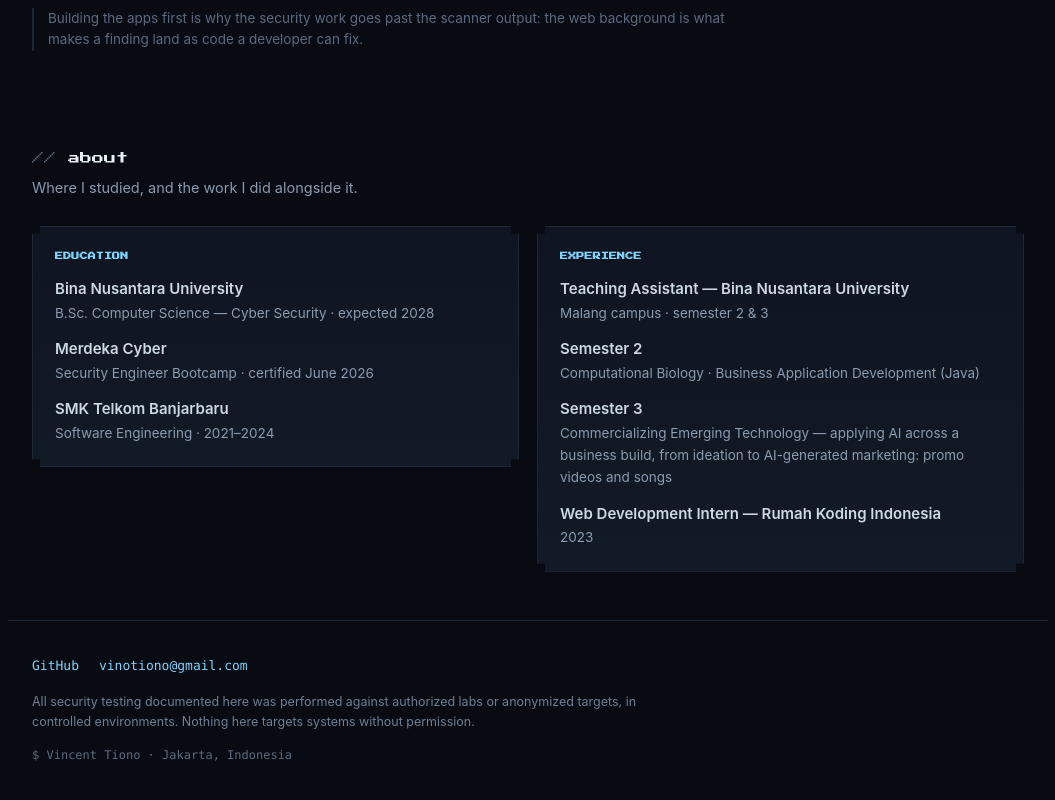
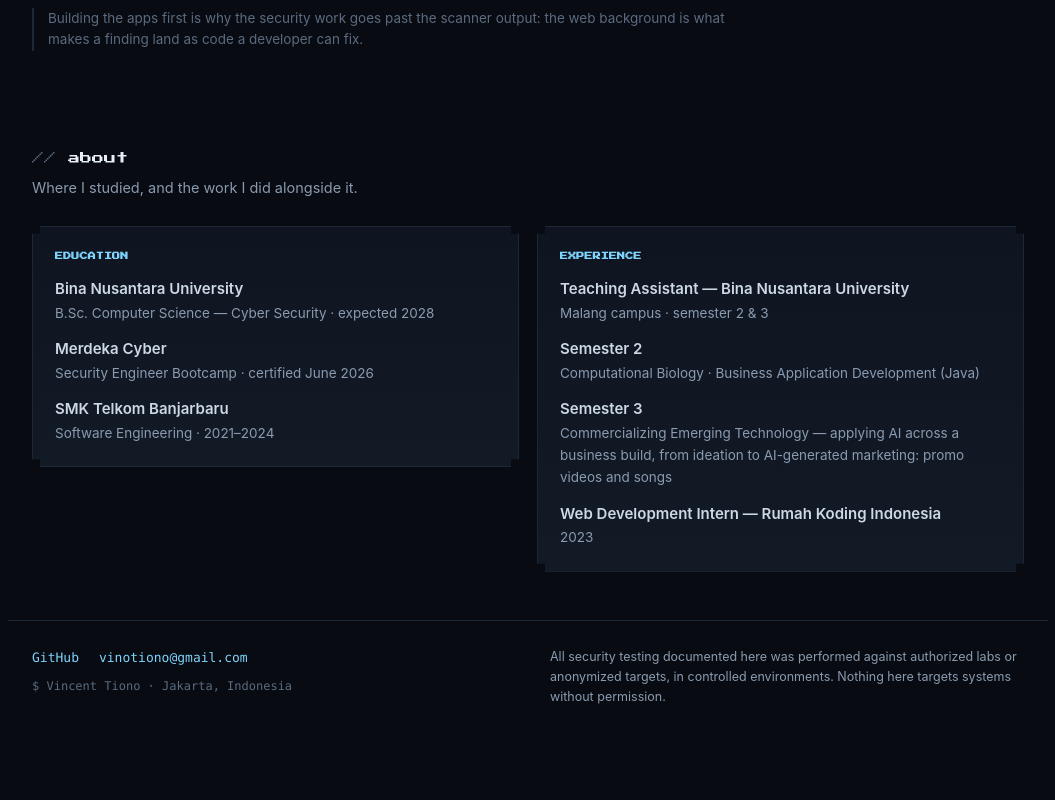
Before and after one commit to Yenmau/Yenmau.github.io, a plain HTML site: page index.html in a window 1280 px wide. Shown: the part 2826-3626 px from the top of the page, without its empty margins (112-1167 px from the left). After the commit the page ends 3567 px from the top, so only its background shows below. Drawn offline with Linux system fonts and the light colour scheme.

Commit message:
Footer: compact two-column layout instead of a tall stacked block

```diff
--- a/index.html
+++ b/index.html
@@ -333,15 +333,19 @@
   </main>
 
   <footer class="footer">
+    <div class="footer-grid">
+      <div class="footer-main">
         <div class="footer-links">
           <a href="https://github.com/Yenmau" target="_blank" rel="noopener">GitHub</a>
           <a href="mailto:vinotiono@gmail.com">vinotiono@gmail.com</a>
+        </div>
+        <p class="footer-fine"><span class="dim">$</span> Vincent Tiono &middot; Jakarta, Indonesia <span class="caret"></span></p>
       </div>
       <p class="footer-note">
         All security testing documented here was performed against authorized labs or anonymized targets,
         in controlled environments. Nothing here targets systems without permission.
       </p>
-    <p class="footer-fine"><span class="dim">$</span> Vincent Tiono &middot; Jakarta, Indonesia <span class="caret"></span></p>
+    </div>
   </footer>
 
   <script src="app.js"></script>
--- a/styles.css
+++ b/styles.css
@@ -539,10 +539,16 @@
 .footer {
   max-width: 1040px;
   margin: 0 auto;
-  padding: 34px 24px 50px;
+  padding: 26px 24px 34px;
   border-top: 1px solid var(--line);
 }
-.footer-links { display: flex; gap: 20px; margin-bottom: 16px; }
+.footer-grid {
+  display: grid;
+  grid-template-columns: minmax(0, 1fr) minmax(0, 1fr);
+  gap: 18px 44px;
+  align-items: start;
+}
+.footer-links { display: flex; gap: 20px; margin-bottom: 9px; }
 .footer-links a {
   font-family: var(--mono);
   font-size: 13px;
@@ -551,11 +557,10 @@
 }
 .footer-links a:hover { color: var(--accent); }
 .footer-note {
-  color: #6d7f95;
+  color: var(--muted);
   font-size: 12.5px;
-  max-width: 620px;
   line-height: 1.6;
-  margin: 0 0 14px;
+  margin: 0;
 }
 .footer-fine { color: var(--dim); font-family: var(--mono); font-size: 12px; margin: 0; }
 .footer-fine .dim { color: var(--dim); }
@@ -826,6 +831,8 @@
 }
 @media (max-width: 720px) {
   .cards, .about-grid, .skills-grid { grid-template-columns: 1fr; }
+  .footer-grid { grid-template-columns: 1fr; gap: 14px; }
+  .footer-note { text-align: left; }
   .span-2 { grid-column: auto; }
   .traj-step { border-right: 0; border-bottom: 1px solid var(--line); }
   .traj-step:last-child { border-bottom: 0; }
```
Lines whose indentation alone changed are shown as unchanged.
